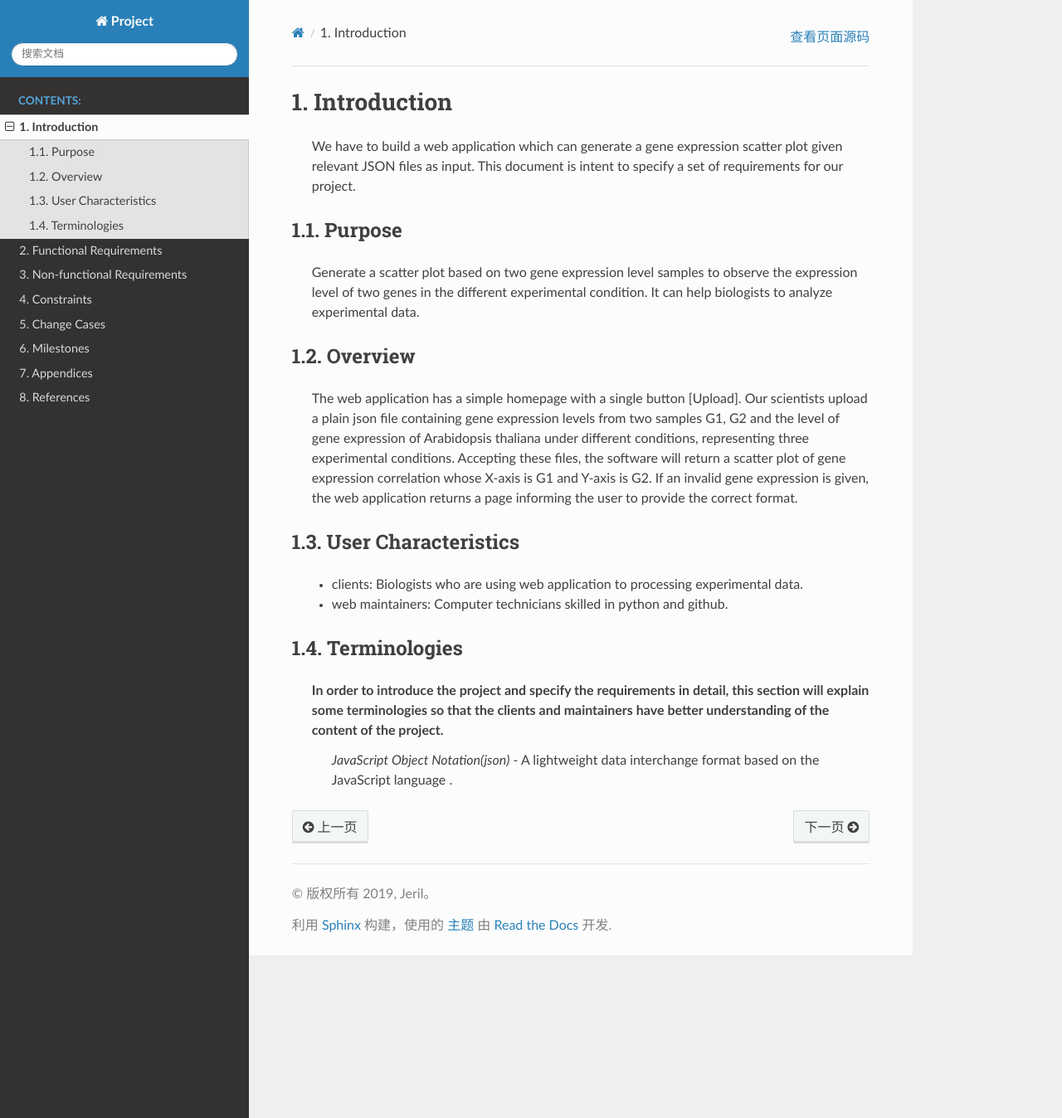
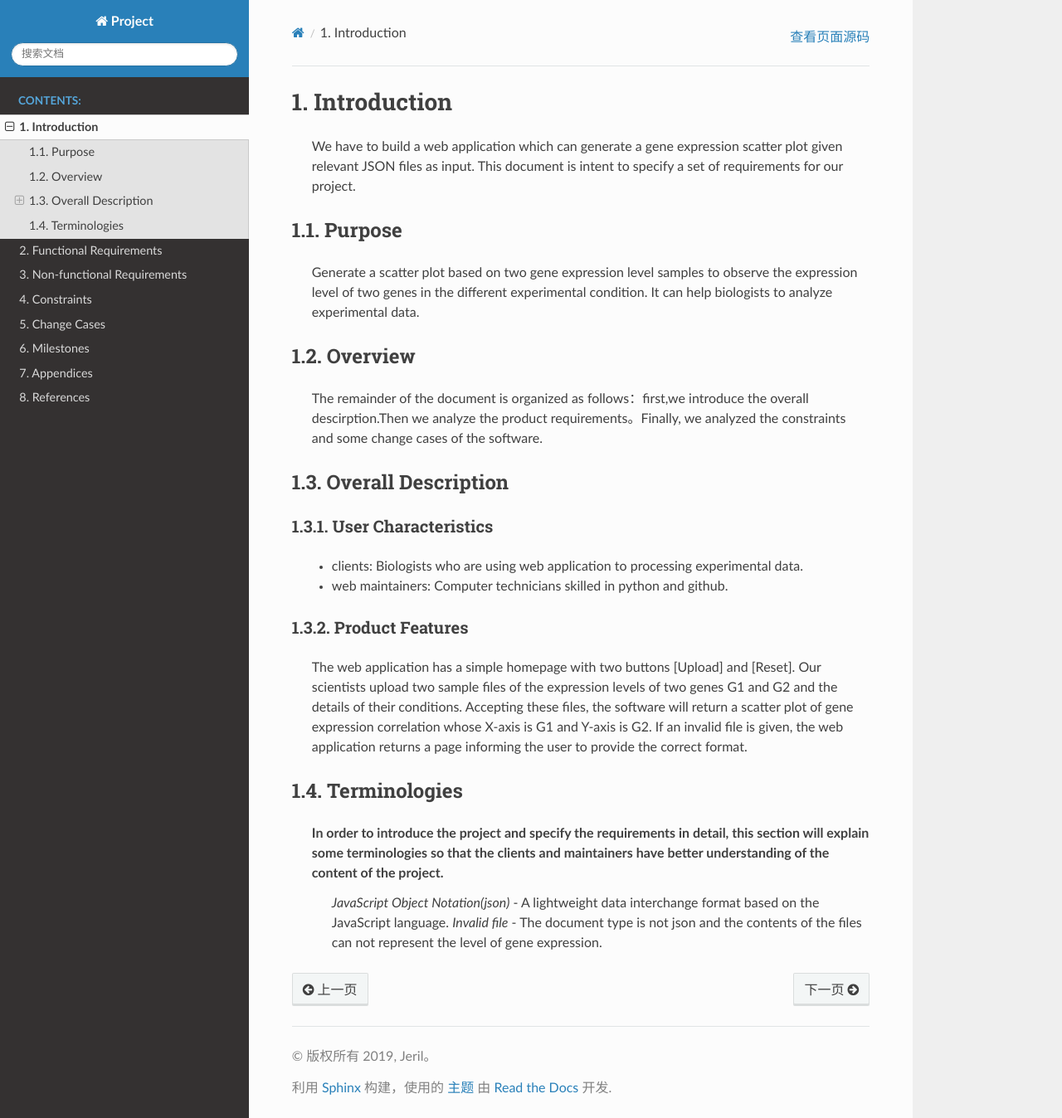
Before and after one commit to jerilmm/gene-expression, a Sphinx documentation site: the page built from sphinx/source/introduction.rst, in a window 1280 px wide and 1348 px high. Shown: the whole window at 83% size. Built offline with Sphinx 7.4.7 and the Read the Docs theme 2.0.0, drawn with Linux system fonts in a browser that asks for light colours.

Commit message:
Update introduction.rst

```diff
--- a/sphinx/source/introduction.rst
+++ b/sphinx/source/introduction.rst
@@ -14,17 +14,23 @@
 
 1.2. Overview
 --------------
- The web application has a simple homepage with a single button [Upload]. Our scientists upload a plain json file containing gene expression levels from two samples G1, G2 and the level of gene expression of Arabidopsis thaliana under different conditions, representing three experimental conditions. Accepting these files, the software will return a scatter plot of gene expression correlation whose X-axis is G1 and Y-axis is G2. If an invalid gene expression is given, the web application returns a page informing the user to provide the correct format.
+ The remainder of the document is organized as follows：first,we introduce the overall descirption.Then we analyze the product requirements。Finally, we analyzed the constraints and some change cases of the software.
 
+1.3. Overall Description
+-------------------------
+1.3.1. User Characteristics
+****************************
 
-1.3. User Characteristics
----------------------------
  * clients: Biologists who are using web application to processing experimental data.
 
  * web maintainers: Computer technicians skilled in python and github.
 
+1.3.2. Product Features
+************************
+  The web application has a simple homepage with two buttons [Upload] and [Reset]. Our scientists upload two sample files of the expression levels of two genes G1 and G2 and the details of their conditions. Accepting these files, the software will return a scatter plot of gene expression correlation whose X-axis is G1 and Y-axis is G2. If an invalid file is given, the web application returns a page informing the user to provide the correct format.
 
 1.4. Terminologies
 -------------------
  In order to introduce the project and specify the requirements in detail, this section will explain some terminologies so that the clients and maintainers have better understanding of the content of the project.
-  *JavaScript Object Notation(json)* - A lightweight data interchange format based on the JavaScript language .
+  *JavaScript Object Notation(json)* - A lightweight data interchange format based on the JavaScript language.
+  *Invalid file* - The document type is not json and the contents of the files can not represent the level of gene expression.
```
